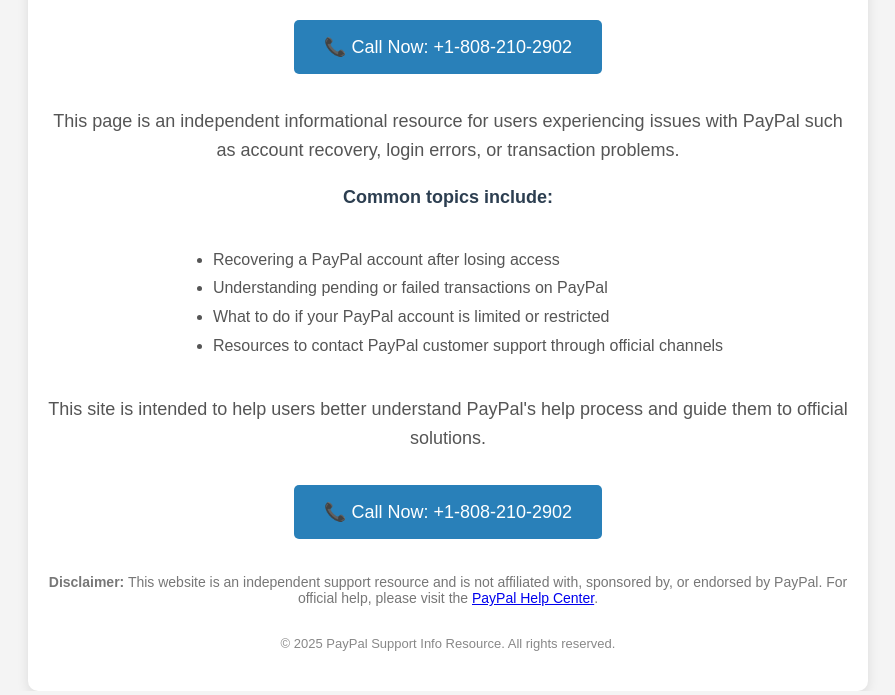
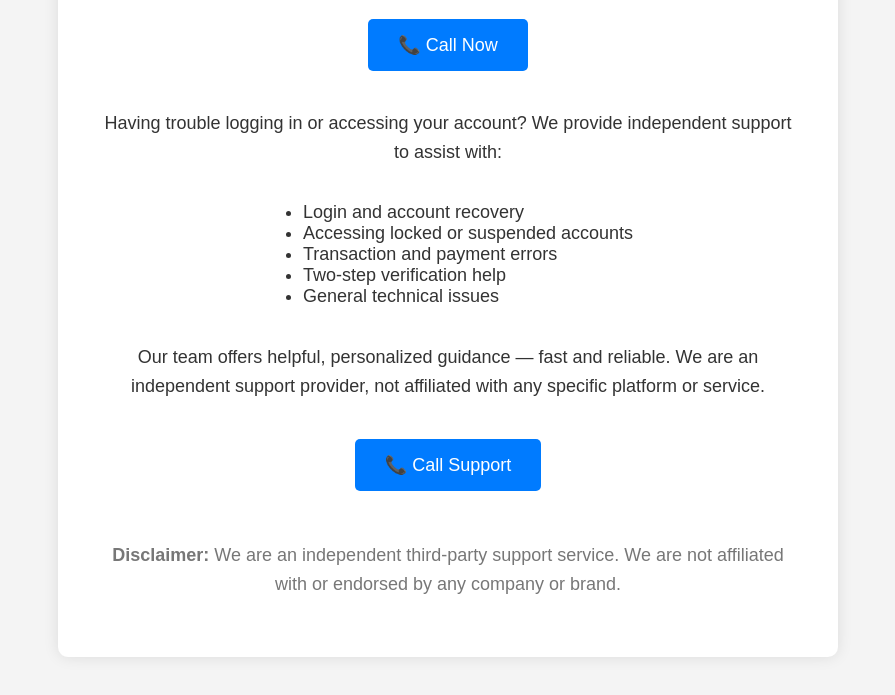
Before and after one commit to robert9868/payweb, a plain HTML site: page index.html in a window 1280 px wide. Shown: the part 159-854 px from the top of the page, without its empty margins (192-1087 px from the left). Drawn offline with Linux system fonts and the light colour scheme.

Commit message:
Update index.html

```diff
--- a/index.html
+++ b/index.html
@@ -1,108 +1,71 @@
 <!DOCTYPE html>
 <html lang="en">
 <head>
-  <!-- Google tag (gtag.js) -->
-<script async src="https://www.googletagmanager.com/gtag/js?id=AW-17032578394"></script>
-<script>
-  window.dataLayer = window.dataLayer || [];
-  function gtag(){dataLayer.push(arguments);}
-  gtag('js', new Date());
-
-  gtag('config', 'AW-17032578394');
-</script>
   <meta charset="UTF-8" />
   <meta name="viewport" content="width=device-width, initial-scale=1.0"/>
-  <meta name="description" content="Independent help resource for users experiencing issues with PayPal and other payment platforms." />
-  <meta name="keywords" content="PayPal help, PayPal account support, payment assistance, online payment issues, transaction guide" />
-  <title>PayPal Support Information - Independent Resource</title>
+  <meta name="description" content="Independent online account assistance for login issues, account recovery, and transaction support.">
+  <meta name="keywords" content="account support, online help, login assistance, digital support, independent support, customer service">
+  <title>Account Access Support | Independent Help</title>
   <style>
     body {
       font-family: Arial, sans-serif;
       background-color: #f4f4f4;
-      margin: 0;
-      padding: 0;
+      text-align: center;
+      padding: 30px;
       color: #333;
-      text-align: center;
     }
     .container {
-      max-width: 800px;
+      max-width: 700px;
       margin: auto;
-      padding: 40px 20px;
       background: #fff;
-      margin-top: 50px;
+      padding: 40px;
       border-radius: 10px;
-      box-shadow: 0 4px 12px rgba(0,0,0,0.1);
+      box-shadow: 0 0 15px rgba(0,0,0,0.1);
     }
     h1 {
-      font-size: 30px;
       color: #2c3e50;
     }
     p {
       font-size: 18px;
       line-height: 1.6;
-      color: #555;
     }
-    .highlight {
-      font-weight: bold;
-      color: #2c3e50;
+    .call-button {
+      display: inline-block;
+      margin: 20px auto;
+      padding: 15px 30px;
+      font-size: 18px;
+      color: #fff;
+      background-color: #007BFF;
+      text-decoration: none;
+      border-radius: 5px;
     }
-    .cta-button {
-      background-color: #2980b9;
-      color: white;
-      padding: 16px 30px;
-      border-radius: 5px;
-      text-decoration: none;
-      font-size: 18px;
-      display: inline-block;
-      margin: 15px;
-      text-align: center;
-    }
-    .cta-button:hover {
-      background-color: #1f618d;
+    .call-button:hover {
+      background-color: #0056b3;
     }
     footer {
-      font-size: 13px;
-      color: #888;
       margin-top: 30px;
-    }
-    .disclaimer {
-      margin-top: 20px;
       font-size: 14px;
       color: #777;
     }
   </style>
 </head>
 <body>
-
   <div class="container">
-    <h1>Need Help with Your PayPal Account?</h1>
-
-    <!-- First Call Button (Just Below Heading) -->
-    <a href="tel:+18082102902" class="cta-button">📞 Call Now: +1-808-210-2902</a>
-
-    <p>This page is an independent informational resource for users experiencing issues with PayPal such as account recovery, login errors, or transaction problems.</p>
-
-    <p class="highlight">Common topics include:</p>
-    <ul style="text-align:left; display:inline-block; font-size:16px; line-height:1.8; color:#555;">
-      <li>Recovering a PayPal account after losing access</li>
-      <li>Understanding pending or failed transactions on PayPal</li>
-      <li>What to do if your PayPal account is limited or restricted</li>
-      <li>Resources to contact PayPal customer support through official channels</li>
+    <h1>Need Help Accessing Your Online Account?</h1>
+    <a href="tel:+18082102902" class="call-button">📞 Call Now</a>
+    <p>Having trouble logging in or accessing your account? We provide independent support to assist with:</p>
+    <ul style="text-align: left; display: inline-block; font-size: 18px;">
+      <li>Login and account recovery</li>
+      <li>Accessing locked or suspended accounts</li>
+      <li>Transaction and payment errors</li>
+      <li>Two-step verification help</li>
+      <li>General technical issues</li>
     </ul>
-
-    <p>This site is intended to help users better understand PayPal's help process and guide them to official solutions.</p>
-
-    <!-- Second Call Button -->
-    <a href="tel:+18082102902" class="cta-button">📞 Call Now: +1-808-210-2902</a>
-
-    <div class="disclaimer">
-      <strong>Disclaimer:</strong> This website is an independent support resource and is not affiliated with, sponsored by, or endorsed by PayPal. For official help, please visit the <a href="https://www.paypal.com/help" target="_blank" rel="noopener noreferrer">PayPal Help Center</a>.
-    </div>
-
+    <p>Our team offers helpful, personalized guidance — fast and reliable. We are an independent support provider, not affiliated with any specific platform or service.</p>
+    <a href="tel:+18082102902" class="call-button">📞 Call Support</a>
     <footer>
-      &copy; 2025 PayPal Support Info Resource. All rights reserved.
+      <p><strong>Disclaimer:</strong> We are an independent third-party support service. We are not affiliated with or endorsed by any company or brand.</p>
     </footer>
   </div>
-
 </body>
 </html>
```
